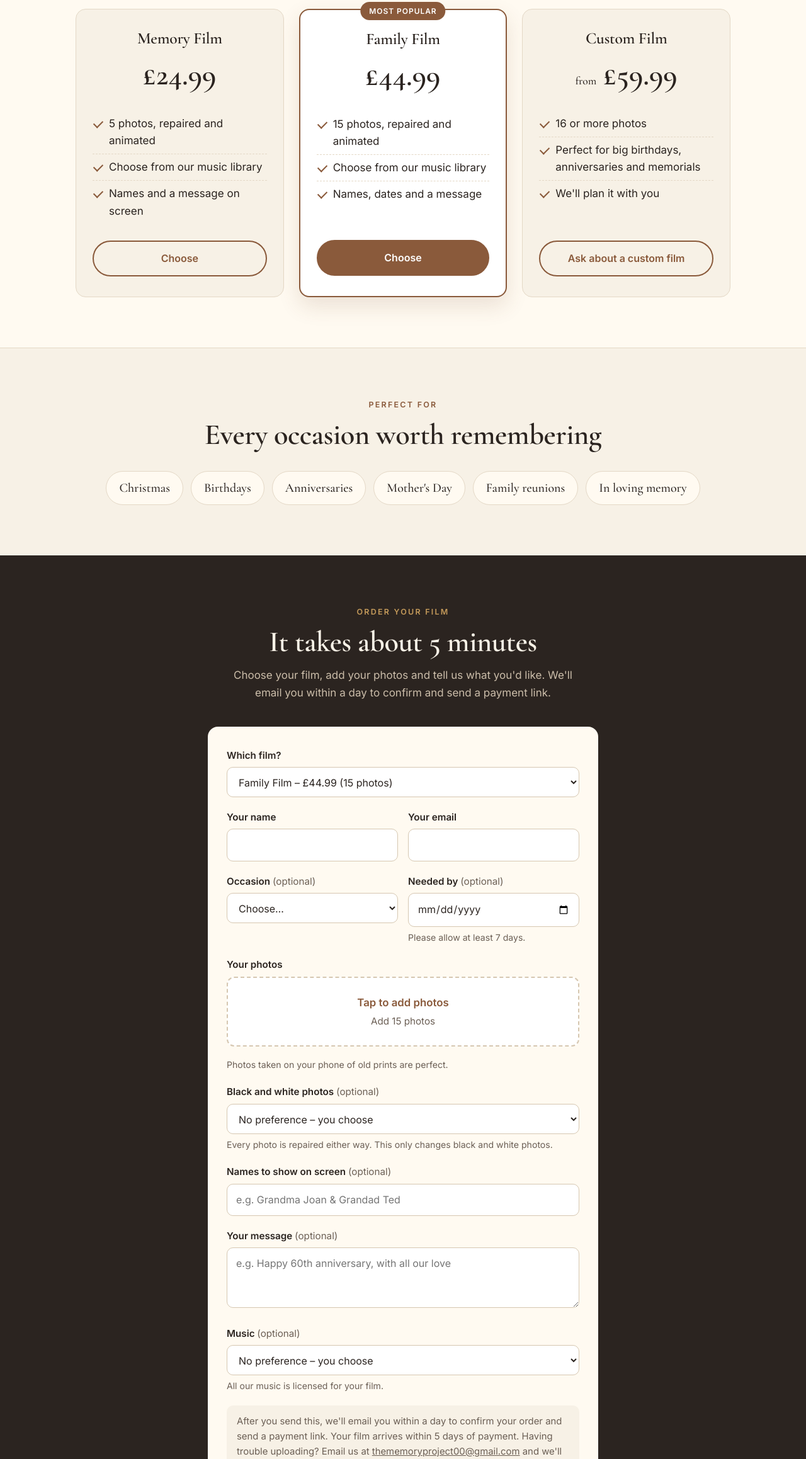
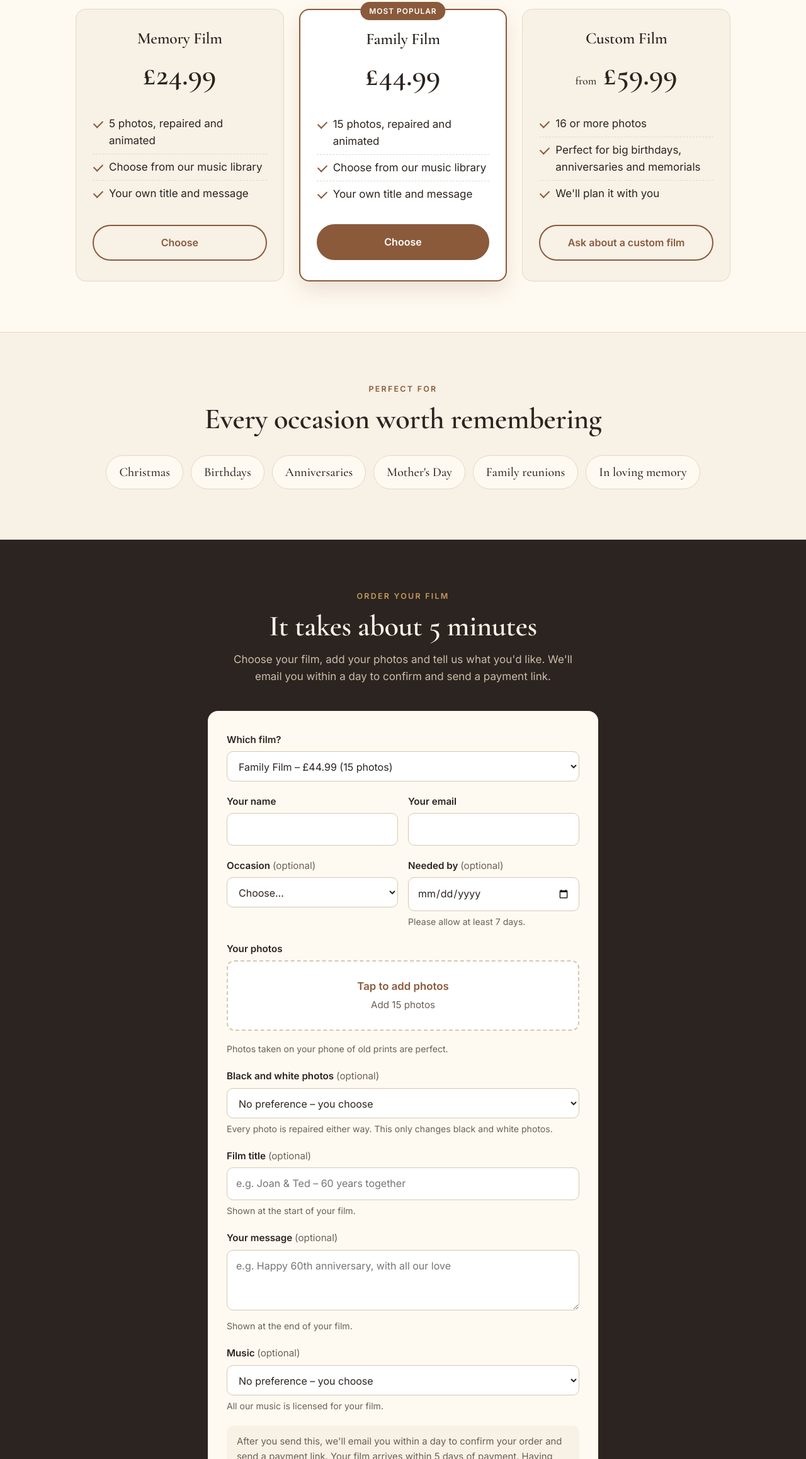
Before and after one commit to thememoryprojectuk/the-memory-project, a plain HTML site: page index.html in a window 1280 px wide. Shown: the part 2298-4615 px from the top of the page at 63% size. Drawn offline with Linux system fonts and the light colour scheme.

Commit message:
Add files via upload

```diff
--- a/index.html
+++ b/index.html
@@ -220,14 +220,14 @@ footer p{color:var(--muted);font-size:.95rem}
       <div class="plan">
         <h3>Memory Film</h3>
         <div class="price">£24.99</div>
-        <ul><li>5 photos, repaired and animated</li><li>Choose from our music library</li><li>Names and a message on screen</li></ul>
+        <ul><li>5 photos, repaired and animated</li><li>Choose from our music library</li><li>Your own title and message</li></ul>
         <a href="#order" class="btn ghost" data-plan="Memory Film – £24.99">Choose</a>
       </div>
       <div class="plan pop">
         <span class="badge">Most popular</span>
         <h3>Family Film</h3>
         <div class="price">£44.99</div>
-        <ul><li>15 photos, repaired and animated</li><li>Choose from our music library</li><li>Names, dates and a message</li></ul>
+        <ul><li>15 photos, repaired and animated</li><li>Choose from our music library</li><li>Your own title and message</li></ul>
         <a href="#order" class="btn" data-plan="Family Film – £44.99">Choose</a>
       </div>
       <div class="plan">
@@ -294,8 +294,8 @@ footer p{color:var(--muted);font-size:.95rem}
           <option>Bring them to life in colour</option>
         </select>
         <p class="hint">Every photo is repaired either way. This only changes black and white photos.</p></div>
-      <div class="field"><label for="names">Names to show on screen <span class="opt">(optional)</span></label><input id="names" name="names-on-screen" placeholder="e.g. Grandma Joan & Grandad Ted"></div>
-      <div class="field"><label for="message">Your message <span class="opt">(optional)</span></label><textarea id="message" name="message" placeholder="e.g. Happy 60th anniversary, with all our love"></textarea></div>
+      <div class="field"><label for="names">Film title <span class="opt">(optional)</span></label><input id="names" name="film-title" placeholder="e.g. Joan &amp; Ted – 60 years together"><p class="hint">Shown at the start of your film.</p></div>
+      <div class="field"><label for="message">Your message <span class="opt">(optional)</span></label><textarea id="message" name="message" placeholder="e.g. Happy 60th anniversary, with all our love"></textarea><p class="hint">Shown at the end of your film.</p></div>
       <div class="field"><label for="music">Music <span class="opt">(optional)</span></label>
         <select id="music" name="music">
           <option value="" selected>No preference – you choose</option><option>Gentle piano</option><option>Warm strings</option><option>Acoustic guitar</option><option>Nostalgic 1950s–60s style</option><option>Uplifting and joyful</option><option>Soft and reflective (in loving memory)</option>
```
